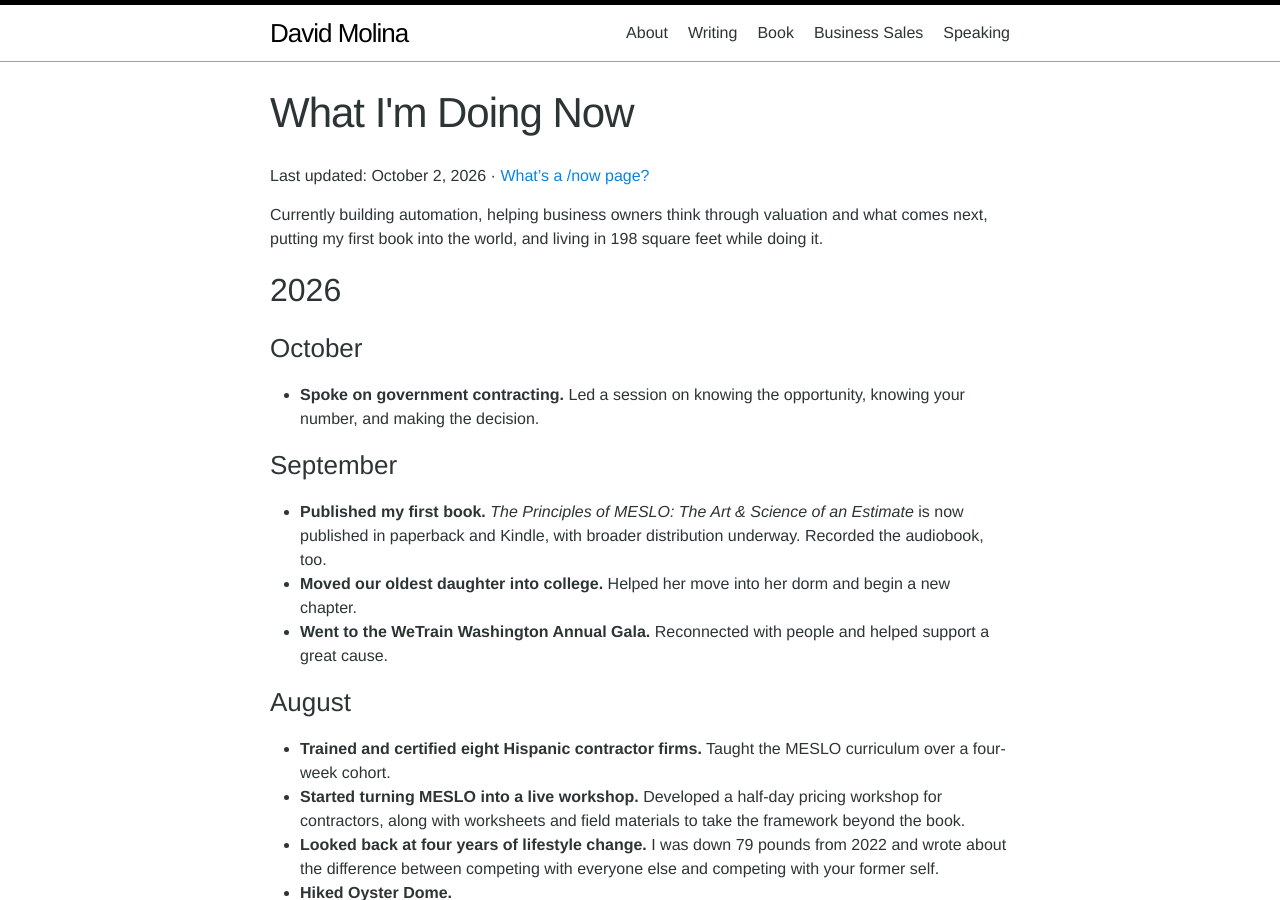
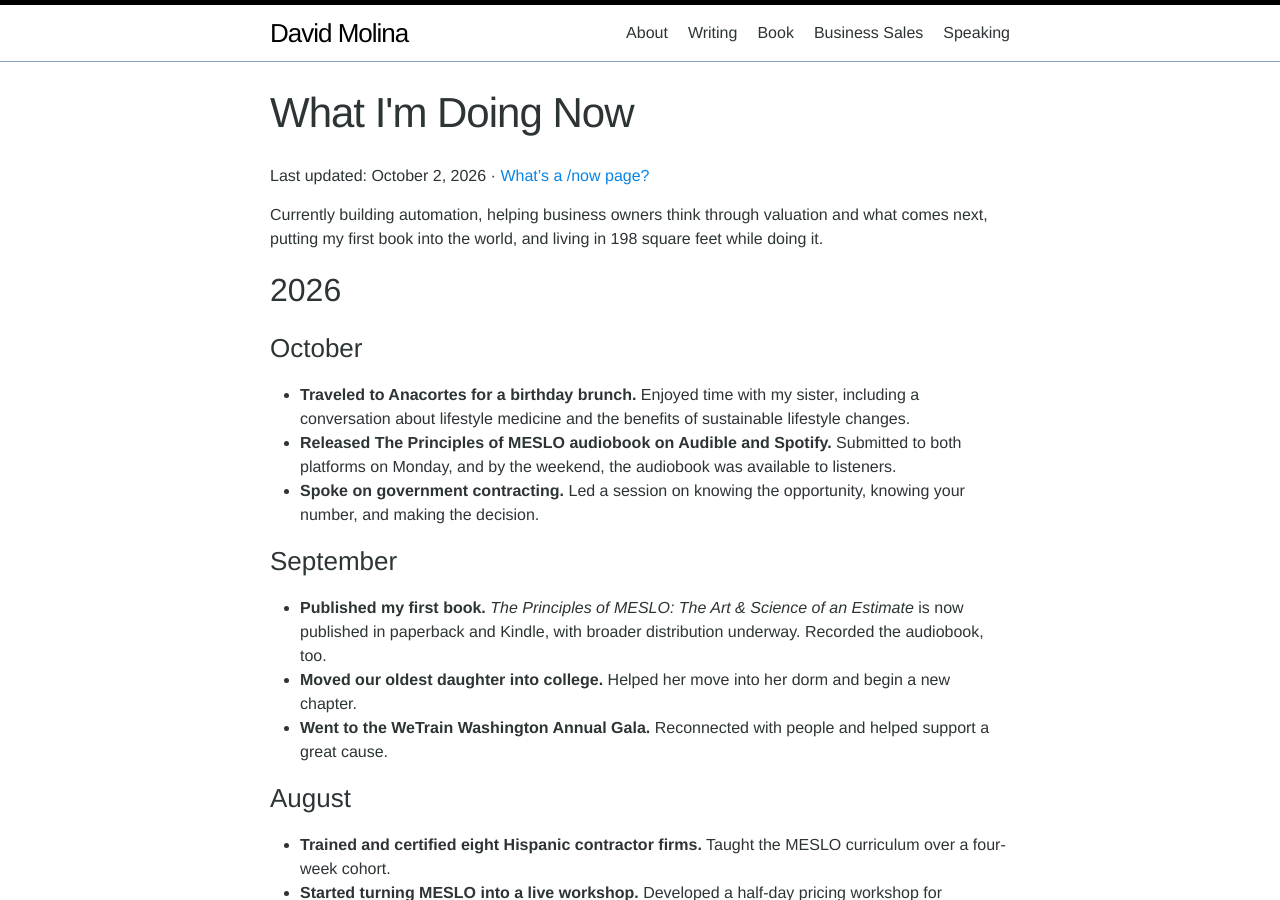
Before and after one commit to davidmolina/davidmolina.github.io, a Jekyll site: the page built from now.md, in a window 1280 px wide and 900 px high. Built offline with Jekyll 4.4.1, drawn with Linux system fonts in a browser that asks for light colours.

Commit message:
[now] add oct updates

```diff
--- a/now.md
+++ b/now.md
@@ -15,6 +15,8 @@ Currently building automation, helping business owners think through valuation a
 ## 2026
 
 ### October
+- **Traveled to Anacortes for a birthday brunch.** Enjoyed time with my sister, including a conversation about lifestyle medicine and the benefits of sustainable lifestyle changes.
+- **Released The Principles of MESLO audiobook on Audible and Spotify.** Submitted to both platforms on Monday, and by the weekend, the audiobook was available to listeners.
 - **Spoke on government contracting.** Led a session on knowing the opportunity, knowing your number, and making the decision.
 
 ### September
```
